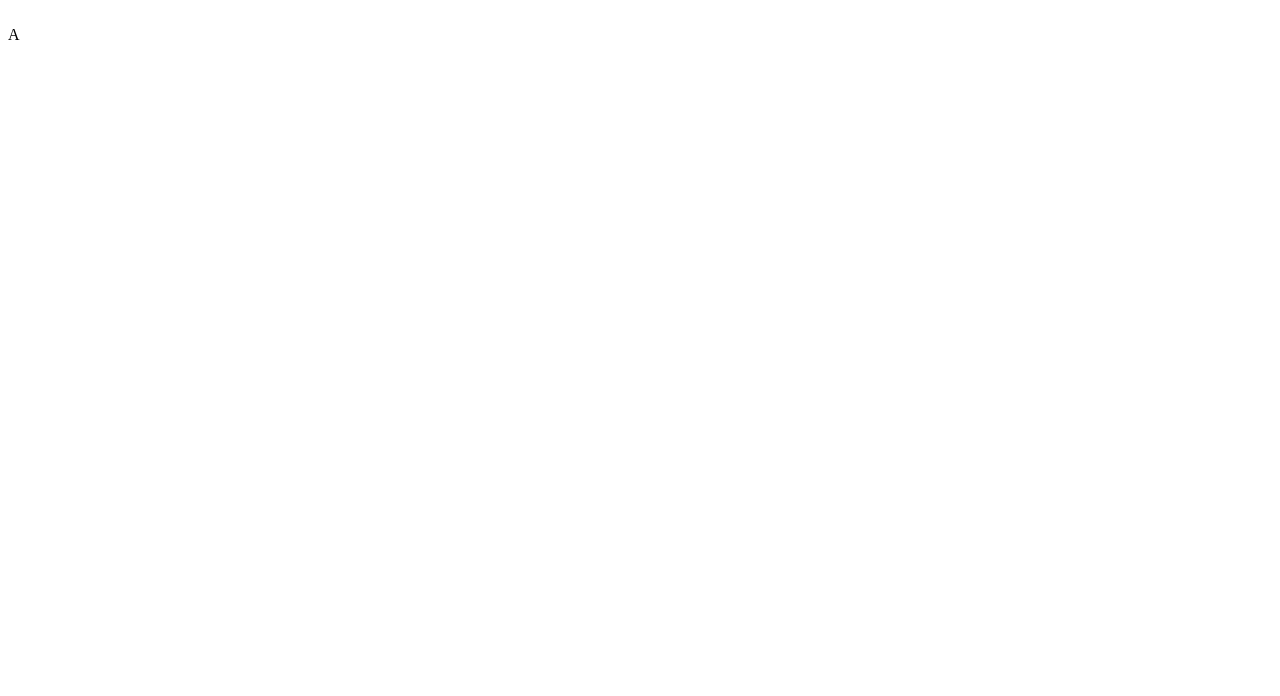
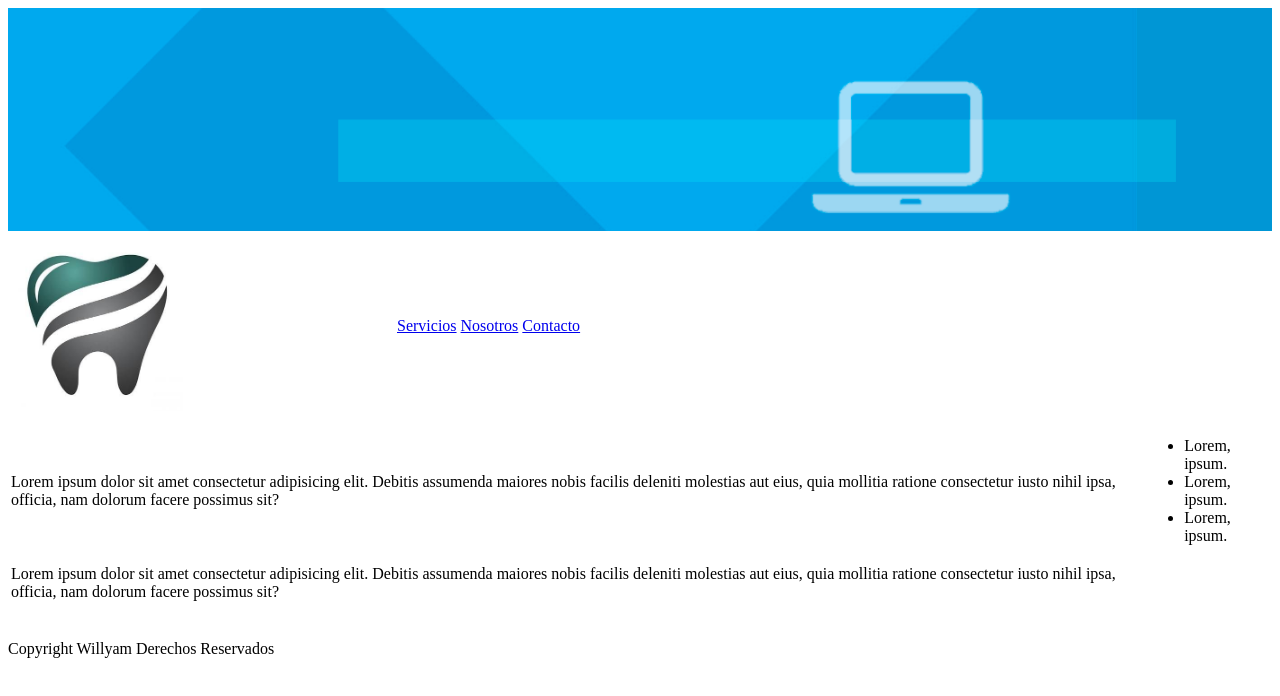
Before and after one commit to willyamochoa/cursoNogara, a plain HTML site: page html/clase5/index.html in a window 1280 px wide. Drawn offline with Linux system fonts and the light colour scheme.

Commit message:
actualizado

```diff
--- a/html/clase5/index.html
+++ b/html/clase5/index.html
@@ -1,25 +1,79 @@
 <!DOCTYPE html>
 <html lang="en">
+
 <head>
     <meta charset="UTF-8">
     <meta http-equiv="X-UA-Compatible" content="IE=edge">
     <meta name="viewport" content="width=device-width, initial-scale=1.0">
     <title>clase5</title>
 </head>
+
 <body>
 
     <header>
-        <img src="" alt="" width="100%">
+        <img src="img/encabezado-desarrollo-web-ss.png" alt="" width="100%">
 
     </header>
 
     <nav>
-A
+        <table>
+            <tr>
+                <td>
+                    <img src="img/logo.jpg" alt="" width="45%">
+                </td>
+                <td>
+                    <a href="#">Servicios</a>
+                </td>
+                <td>
+                    <a href="#">Nosotros</a>
+                </td>
+                <td>
+                    <a href="#">Contacto</a>
+                </td>
+
+            </tr>
+
+        </table>
 
     </nav>
+
+    <main>
+
+        <table>
+            <tr>
+                <td>Lorem ipsum dolor sit amet consectetur adipisicing elit. Debitis assumenda maiores nobis facilis
+                    deleniti molestias aut eius, quia mollitia ratione consectetur iusto nihil ipsa, officia, nam
+                    dolorum facere possimus sit?</td>
+                <td>
+                    <ul>
+                        <li>Lorem, ipsum.</li>
+                        <li>Lorem, ipsum.</li>
+                        <li>Lorem, ipsum.</li>
+                    </ul>
+                </td>
+                <tr>
+
+                    <td>Lorem ipsum dolor sit amet consectetur adipisicing elit. Debitis assumenda maiores nobis facilis
+                        deleniti molestias aut eius, quia mollitia ratione consectetur iusto nihil ipsa, officia, nam
+                        dolorum facere possimus sit?</td>
+                </tr>
+
+            </tr>
+        </table>
+
+        <br> <br>
+
+        <footer>
+            Copyright Willyam Derechos Reservados
+
+        </footer>
+
+
+    </main>
 
 
 
 
 </body>
+
 </html>
```
Also changed, not shown: html/clase5/form.html (added, +92 -0 lines), html/clase5/img/encabezado-desarrollo-web-ss.png (added), html/clase5/img/favicon.ico (added), html/clase5/img/footer-header-css.jpg (added), html/clase5/img/logo.jpg (added).
